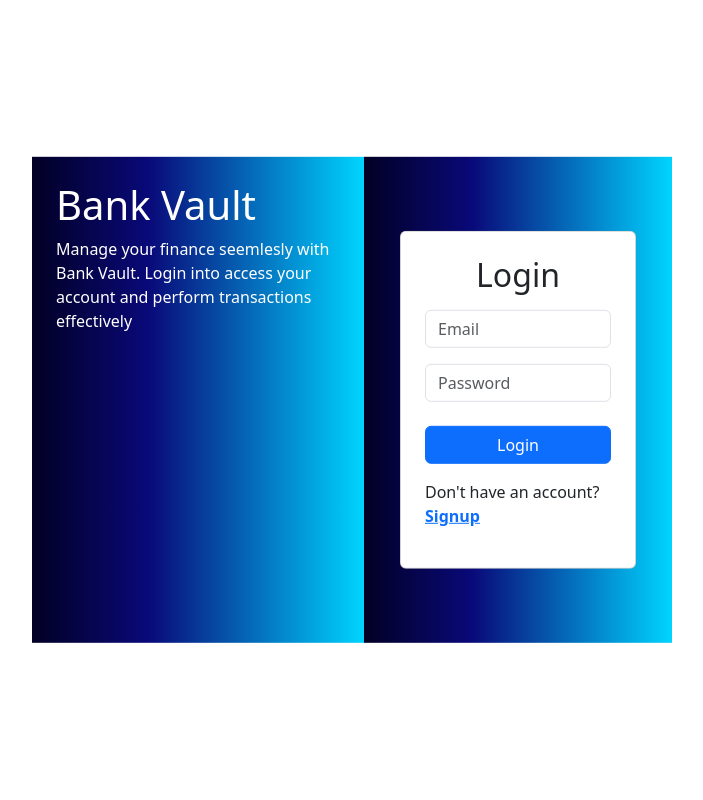
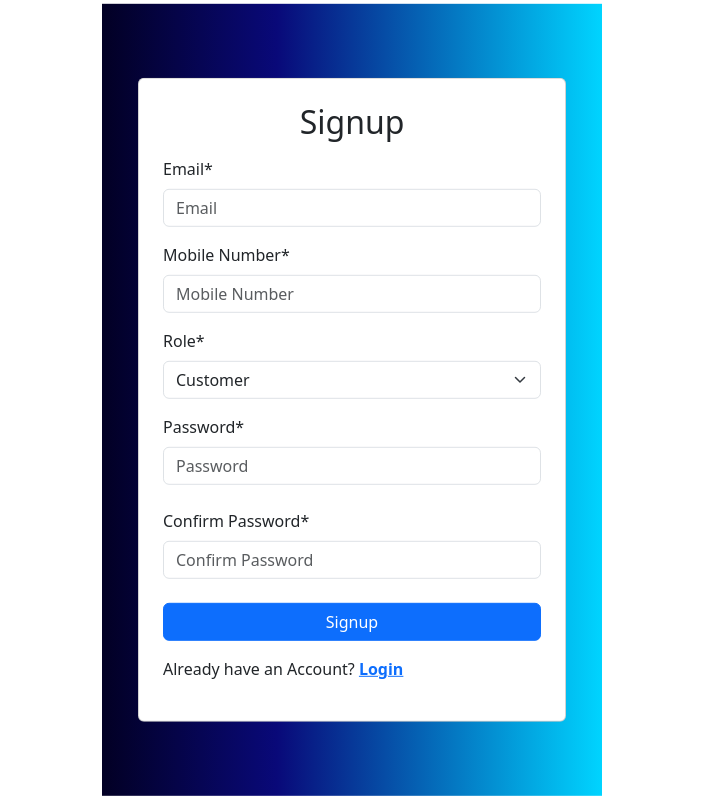
Before and after one commit to neojarvis-testing/c7c1bb4c-836c-4171-8fab-61d03889c44e-5ce88309-aa9c-4580-84e6-11ea29431275, a React (Create React App) app in the folder reactapp/: page /signup in a window 1280 px wide. Before the commit this address led to /login. Shown: the whole page, without its empty margins (288-991 px from the left). Built offline with nearby package versions, Linux system fonts and the light colour scheme.

Commit message:
signup done

```diff
--- a/reactapp/package.json
+++ b/reactapp/package.json
@@ -26,6 +26,7 @@
     "react-router-dom": "^6.26.2",
     "react-scripts": "^5.0.1",
     "redux": "^5.0.1",
+    "sweetalert2": "^11.22.0",
     "web-vitals": "^2.1.4",
     "yup": "^1.4.0"
   },
--- a/reactapp/src/App.js
+++ b/reactapp/src/App.js
@@ -2,6 +2,7 @@ import "./App.css"
 import { BrowserRouter, Routes, Route } from "react-router-dom"
 import ErrorPage from "./Components/ErrorPage";
 import Login from "./Components/Login";
+import Signup from "./Components/Signup";
 import { UserProvider } from "./context/UserContext";
 import PrivateRoute from "./Components/PrivateRoute";
 import Layout from "./Components/Layout"
@@ -14,6 +15,7 @@ function App() {
                 <BrowserRouter>
                     <Routes>
                         <Route path="login" element={<Login />} />
+                        <Route path="signup" element={<Signup />} />
                         <Route path="/"
                             element={
                                 <PrivateRoute>
--- a/reactapp/src/Components/Login.jsx
+++ b/reactapp/src/Components/Login.jsx
@@ -84,7 +84,7 @@ const Login = () => {
                                         <Button type="submit" className='w-100'>Login</Button>
                                     </Form.Group>
                                     <Form.Group className='mb-3'>
-                                        <p>Don't have an account? <a className='app_link'>Signup</a></p>
+                                        <p>Don't have an account? <a className='app_link' href='/signup'>Signup</a></p>
                                     </Form.Group>
                                 </Form>
                             </Card>
--- a/reactapp/src/Components/Signup.css
+++ b/reactapp/src/Components/Signup.css
@@ -0,0 +1,16 @@
+.signup_container
+{
+    width: 500px;
+    position: absolute;
+    top: 50%;
+    left: 50%;
+    transform: translate(-50%, -50%);
+}
+
+.signup_gradient
+{
+    color: white;
+    background: #020024;
+    background: linear-gradient(90deg,rgba(2,0,36,1)0%,rgba(9,9,121,1)35%,rgba(0,212,255,1)100%);
+    padding: 50px;
+}
--- a/reactapp/src/Components/Signup.jsx
+++ b/reactapp/src/Components/Signup.jsx
@@ -0,0 +1,145 @@
+import './Signup.css'
+import Container from 'react-bootstrap/Container'
+import Row from 'react-bootstrap/Row'
+import Col from 'react-bootstrap/Col'
+import Card from 'react-bootstrap/Card'
+import Form from 'react-bootstrap/Form'
+import Button from 'react-bootstrap/Button'
+import { useEffect, useState, useContext } from 'react';
+import { useFormik } from "formik";
+import * as Yup from "yup";
+import { UserContext } from "../context/UserContext";
+import { apiRegisterAsync } from '../apiConfig'
+import { useNavigate } from 'react-router-dom'
+import { Toast } from '../lib/common'
+
+const Signup = () => {
+    var { user } = useContext(UserContext);
+    const navigate = useNavigate();
+    const [error, setError] = useState(undefined);
+
+    const formik = useFormik({
+        initialValues: {
+            email: "",
+            username: "",
+            mobileNumber: "",
+            userRole: "Customer",
+            password: "",
+            confirmPassword: ""
+        },
+        validationSchema: Yup.object({
+            email: Yup.string()
+                .email("Invalid email address")
+                .required("Email is required"),
+            mobileNumber: Yup.string()
+                .matches(/^\d{10}$/, "Phone number must be exactly 10 digits.")
+                .required("Phone number is required"),
+            userRole: Yup.string()
+                .oneOf(["Customer", "Teller", "Manager"], "Invalid role")
+                .required("Role is required"),
+            password: Yup.string()
+                .min(6, "Password must be at least 6 characters")
+                .required("Password is required"),
+            confirmPassword: Yup.string()
+                .oneOf([Yup.ref("password"), undefined], "Passwords must match")
+                .required("Confirm Password is required"),
+        }),
+        onSubmit: async (values) => {
+            setError("");
+            var response = await apiRegisterAsync({...values, username: values.email});
+            console.log("response", response);
+            if (response.success) {
+                //loginUser(response.data);
+                await Toast.fire({
+                    icon: "success",
+                    title: "User Registration is Successful!"
+                })
+                navigate("/");
+            } else {
+                //setError(response.message);
+                await Toast.fire({
+                    icon: "error",
+                    title: response.message
+                })
+                setError("Something went wrong, Please try with different data");
+            }
+        },
+    });
+
+    useEffect(() => {
+        if (user) navigate("/home");
+    })
+
+    return (
+        <>
+            <div className='signup_container'>
+                <Container>
+                    <Row>
+                        <Col className='signup_gradient'>
+                            <Card className="p-4 m-4">
+                                <Form onSubmit={formik.handleSubmit} noValidate>
+                                    <Form.Group className='mb-3 text-center'>
+                                        <h2>Signup</h2>
+                                    </Form.Group>
+                                    <Form.Group className='mb-3'>
+                                        <Form.Label className=''>Email*</Form.Label>
+                                        <Form.Control type="text" id="email" {...formik.getFieldProps("email")} placeHolder="Email" />
+                                        {formik.touched.email && formik.errors.email &&
+                                            <Form.Label className='app_error'>{formik.errors.email}</Form.Label>
+                                        }
+                                    </Form.Group>
+                                    <Form.Group className='mb-3'>
+                                        <Form.Label className=''>Mobile Number*</Form.Label>
+                                        <Form.Control type="text" id="mobileNumber" {...formik.getFieldProps("mobileNumber")} placeHolder="Mobile Number" />
+                                        {formik.touched.mobileNumber && formik.errors.mobileNumber &&
+                                            <Form.Label className='app_error'>{formik.errors.mobileNumber}</Form.Label>
+                                        }
+                                    </Form.Group>
+                                    <Form.Group className='mb-3'>
+                                        <Form.Label className=''>Role*</Form.Label>
+                                        <Form.Select id="role" {...formik.getFieldProps("userRole")} >
+                                            <option value="Customer">Customer</option>
+                                            <option value="Teller">Teller</option>
+                                            <option value="Manager">Manager</option>
+                                        </Form.Select>
+                                        {formik.touched.userRole && formik.errors.userRole &&
+                                            <Form.Label className='app_error'>{formik.errors.userRole}</Form.Label>
+                                        }
+                                    </Form.Group>
+                                    <Form.Group className='mb-4'>
+                                        <Form.Label className=''>Password*</Form.Label>
+                                        <Form.Control type="password" id="password" {...formik.getFieldProps("password")} placeHolder="Password" />
+                                        {formik.touched.password && formik.errors.password &&
+                                            <Form.Label className='app_error'>{formik.errors.password}</Form.Label>
+                                        }
+                                    </Form.Group>
+                                    <Form.Group className='mb-4'>
+                                        <Form.Label className=''>Confirm Password*</Form.Label>
+                                        <Form.Control type="password" id="confirmPassword" {...formik.getFieldProps("confirmPassword")} placeHolder="Confirm Password" />
+                                        {formik.touched.confirmPassword && formik.errors.confirmPassword &&
+                                            <Form.Label className='app_error'>{formik.errors.confirmPassword}</Form.Label>
+                                        }
+                                    </Form.Group>
+                                    { error &&
+                                    <Form.Group className='app_error'>
+                                        <p>{error}</p>
+                                    </Form.Group>
+                                    }
+                                    <Form.Group className='mb-3'>
+                                        <Button type="submit" className='w-100'>Signup</Button>
+                                    </Form.Group>
+                                    <Form.Group className='mb-3'>
+                                        <p>Already have an Account? <a className='app_link' href='/login'>Login</a></p>
+                                    </Form.Group>
+                                </Form>
+                            </Card>
+                        </Col>
+                    </Row>
+                </Container>
+            </div>
+
+        </>
+    )
+}
+
+export default Signup;
--- a/reactapp/src/apiConfig.js
+++ b/reactapp/src/apiConfig.js
@@ -11,3 +11,13 @@ export const apiLoginAsync = async (loginData) => {
         return { success: false, message: error.response?.data };
     }
 }
+
+export const apiRegisterAsync = async (userData) => {
+    try {
+        const response = await axios.post(`${serviceUrl}/api/register`, userData);
+        return { success: true, data: response.data };
+    } catch (error) {
+        console.log("apiRegisterAsync error:", error);
+        return { success: false, message: error.response?.data };
+    }
+}
--- /dev/null
+++ b/reactapp/src/lib/common.js
@@ -0,0 +1,13 @@
+import Swal from 'sweetalert2';
+
+export const Toast = Swal.mixin({
+    toast: true,
+    position: "top-end",
+    showConfirmButton: false,
+    timer: 3000,
+    timerProgressBar: true,
+    didOPen: (toast) => {
+        toast.onmouseenter = Swal.stopTimer;
+        toast.onmouseleave = Swal.resumeTimer;
+    }
+});
```
Also changed, not shown: 1 other file (tests, documents, lock files or other folders).
